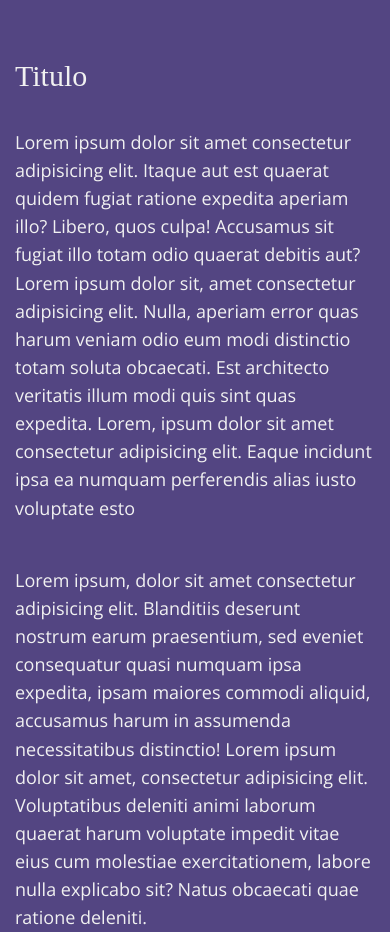
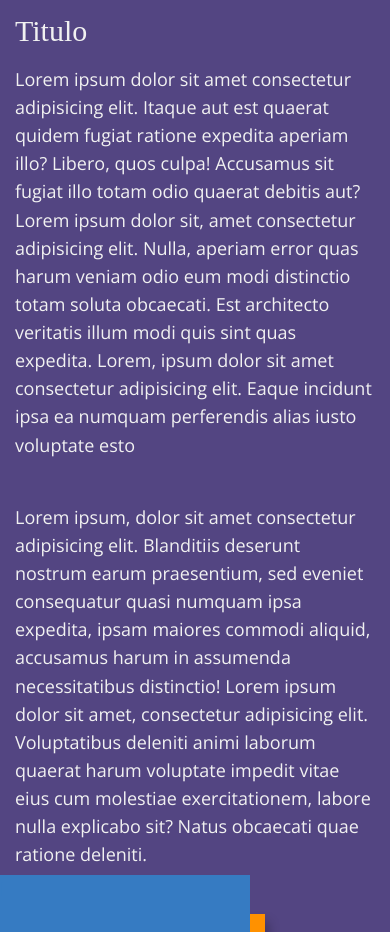
Before and after one commit to Alessag/turismo-tachira, a plain HTML site: page page-viewmore.html in a window 390 px wide. Shown: the part 1159-2091 px from the top of the page. Drawn offline with nearby package versions, Linux system fonts and the light colour scheme; a web font is replaced by a local one.

Commit message:
Blue left section

```diff
--- a/style-viewmore.css
+++ b/style-viewmore.css
@@ -27,6 +27,7 @@
 #main-container{
     height: 963px;
     display: flex;
+    position: relative;
     flex-direction: column;
 }
 
@@ -35,7 +36,7 @@
 }
 
 #main-container .btn{
-    margin: 118px 0 132px 0;
+    margin-top: 118px;
 }
 
 #main-container .blue-right, .blue-left {
@@ -43,6 +44,12 @@
     color: var(--color-blue);
     height: 57px;
     width: calc(100% - 36%);
+}
+
+#main-container .blue-left{
+    position: absolute;
+    bottom: 0;
+    left: 0;
 }
 
 #main-container .blue-right{
@@ -77,12 +84,12 @@
     }
 }
 
- @media (max-width: 576px){
+@media (max-width: 576px){
     #main-container h1{
-        margin: 60px 0 33px 0;
+        margin: 15px 0 15px 0;
     }
 
     #main-container .btn{
-        margin: 48px 0 51px 0;
+        margin-top: 30px;
     }
 }
```
